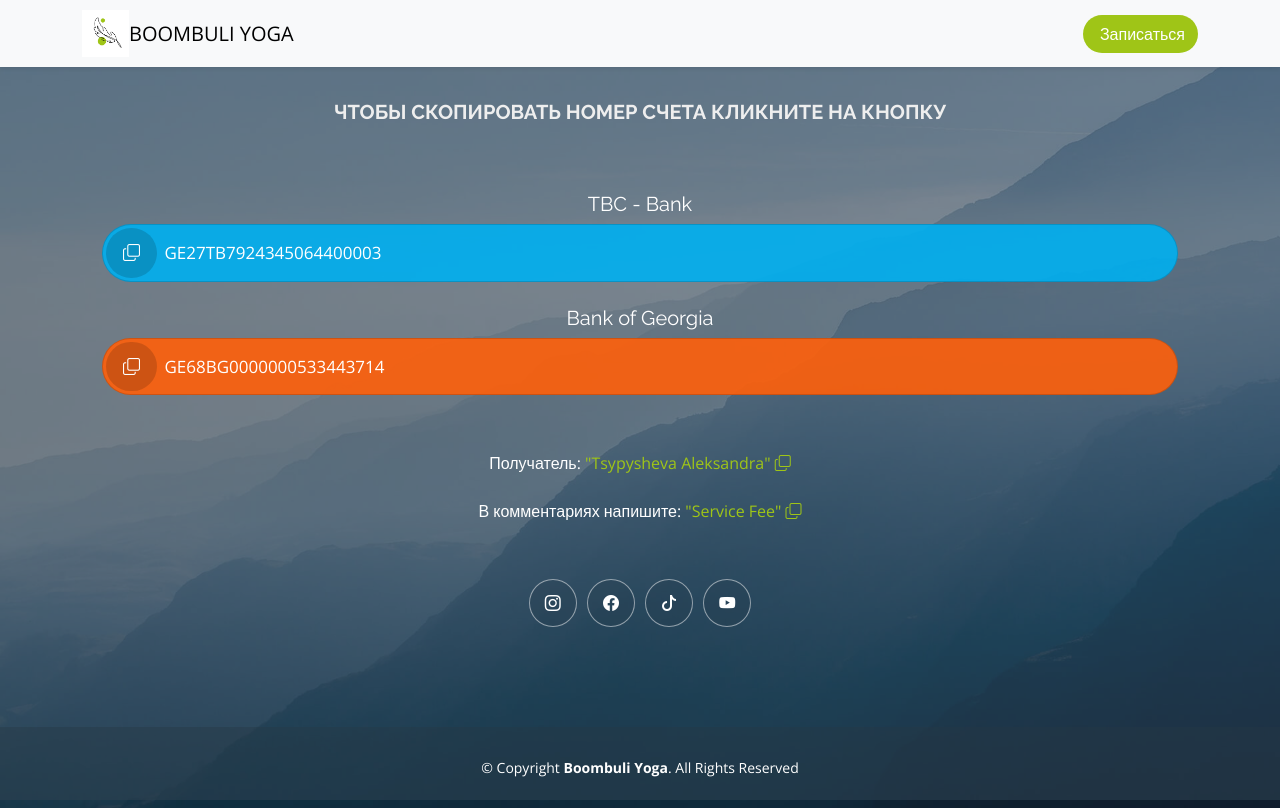
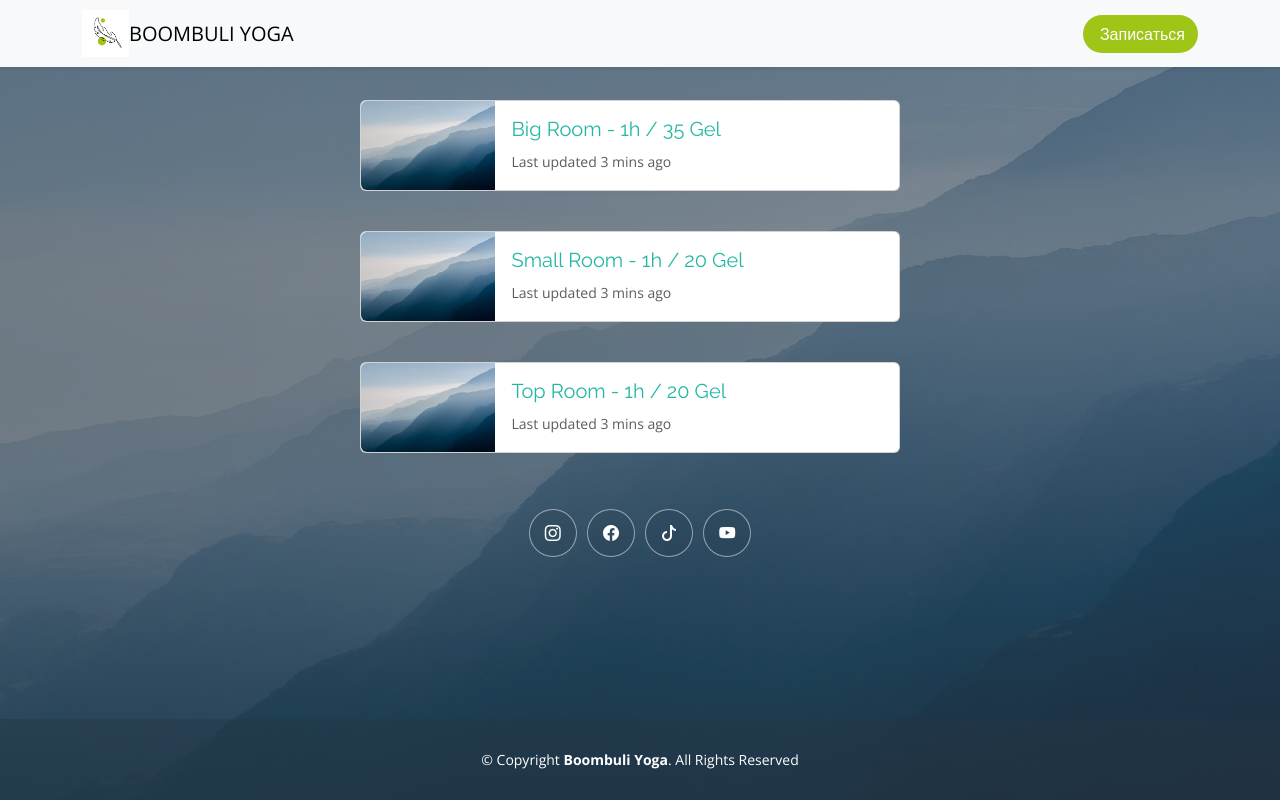
Before and after one commit to boombuli/rental, a plain HTML site: page index.html in a window 1280 px wide. Drawn offline with nearby package versions, Linux system fonts and the light colour scheme.

Commit message:
updated page

```diff
--- a/assets/css/style.css
+++ b/assets/css/style.css
@@ -58,6 +58,14 @@
 
   #main {
     position: relative;
+  }
+
+  .rental-container{
+    display: block;
+    max-width: 600px;
+    height: 100%;
+    margin: 0 auto;
+    padding: 0 20px;
   }
 
   /*--------------------------------------------------------------
@@ -253,12 +261,12 @@
   }
 
   #main .social-links,
-  .container .social-links {
+  .rental-container .social-links {
     margin-top: 40px;
   }
 
   #main .social-links a,
-  .container .social-links a {
+  .rental-container .social-links a {
     font-size: 16px;
     color: #fff;
     margin: 0 3px;
@@ -274,12 +282,12 @@
   }
 
   #main .social-links a i,
-  .container .social-links a i {
+  .rental-container .social-links a i {
     line-height: 0;
   }
 
   #main .social-links a:hover,
-  .container .social-links a:hover {
+  .rental-container .social-links a:hover {
     background: #24b7a4;
     border-color: #24b7a4;
   }
@@ -849,3 +857,6 @@
     opacity: 0.9;
     border: 1px solid #fff;
   }
+  .card img{
+    height: 100%;
+  }
--- a/index.html
+++ b/index.html
@@ -42,51 +42,65 @@
     <main id="main">
 
         <section id="about" class="about">
-            <div class="container">
+            <div class="rental-container">
 
                 <div class="d-grid gap-2">
+                    <div class="row row-cols-1 g-4">
 
-                    <div class="alert alert-success mt-3 copy-alert"
-                    id="copyMessage" style="display: none;">
-                        <p class="mb-0 fs-1"><i class="bi bi-check-circle"></i></p>
-                        <span id="allert-inner-text" style="font-size: 15px;">Счет скопирован!</span>
+                        <div class="col">
+                            <div class="card mb-3 card-horizontal" style="max-width: 540px;">
+                                <div class="row g-0 d-flex">
+                                    <div class="col-3">
+                                        <img src="assets/img/bg.jpg" class="img-fluid rounded-start" alt="...">
+                                    </div>
+                                    <div class="col-9">
+                                        <a href="https://calendar.app.google/5fDEAFyCRuWWLFoVA">
+                                            <div class="card-body">
+                                                <h5 class="card-title">Big Room - 1h / 35 Gel</h5>
+                                                <p class="card-text"><small class="text-body-secondary">Last updated 3 mins ago</small></p>
+                                            </div>
+                                        </a>
+                                    </div>
+                                </div>
+                            </div>
+                        </div>
+
+                        <div class="col">
+                            <div class="card mb-3 card-horizontal" style="max-width: 540px;">
+                                <div class="row g-0 d-flex">
+                                    <div class="col-3">
+                                        <img src="assets/img/bg.jpg" class="img-fluid rounded-start" alt="...">
+                                    </div>
+                                    <div class="col-9">
+                                        <a href="https://calendar.app.google/zRUdkxinRuo3CVBA6">
+                                            <div class="card-body">
+                                                <h5 class="card-title">Small Room - 1h / 20 Gel</h5>
+                                                <p class="card-text"><small class="text-body-secondary">Last updated 3 mins ago</small></p>
+                                            </div>
+                                        </a>
+                                    </div>
+                                </div>
+                            </div>
+                        </div>
+
+                        <div class="col">
+                            <div class="card mb-3 card-horizontal" style="max-width: 540px;">
+                                <div class="row g-0 d-flex">
+                                    <div class="col-3">
+                                        <img src="assets/img/bg.jpg" class="img-fluid rounded-start" alt="...">
+                                    </div>
+                                    <div class="col-9">
+                                        <a href="https://calendar.app.google/JtB84EaJcqHVpTy27">
+                                            <div class="card-body">
+                                                <h5 class="card-title">Top Room - 1h / 20 Gel</h5>
+                                                <p class="card-text"><small class="text-body-secondary">Last updated 3 mins ago</small></p>
+                                            </div>
+                                        </a>
+                                    </div>
+                                </div>
+                            </div>
+                        </div>
                     </div>
-
-
-                    <div class="icon-box">
-                        <h2 class="title">Чтобы скопировать номер счета кликните на кнопку</h2>
-                    </div>
-
-                    <h5 class="text-center mb-0">TBC - Bank</h5>
-                    <button type="button" class="btn btn-lg rounded-pill text-start boombuli-btn-labeled tbc-btn mb-3" id="tbc-btn">
-                        <span class="btn-label rounded-pill">
-                            <i class="bi bi-copy"></i>
-                        </span>
-                        <span>GE27TB7924345064400003</span>
-                    </button>
-
-                    <h5 class="text-center mb-0">Bank of Georgia</h5>
-                    <button type="button" class="btn btn-lg rounded-pill text-start boombuli-btn-labeled bog-btn mb-5" id="bog-btn">
-                        <span class="btn-label rounded-pill">
-                            <i class="bi bi-copy"></i>
-                        </span>
-                        <span>GE68BG0000000533443714</span>
-                    </button>
-
-                    <p class="text-center">
-                      <span>Получатель:</span>
-                      <a href="javascript:;" style="color: #9fc517;" id="boombuli-receiver">
-                        <span>"Tsypysheva Aleksandra" </span><i class="bi bi-copy"></i>
-                      </a>
-                    </p>
-
-                    <p class="text-center">
-                      <span>В комментариях напишите:</span>
-                      <a href="javascript:;" style="color: #9fc517;" id="service-fee">
-                        <span>"Service Fee" </span><i class="bi bi-copy"></i>
-                      </a>
-                    </p>
-
                 </div>
 
 
```
Also changed, not shown: 2 other files.
